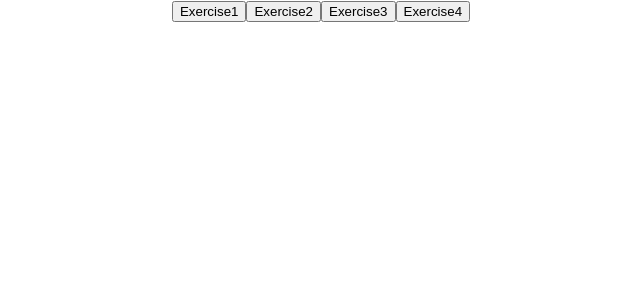
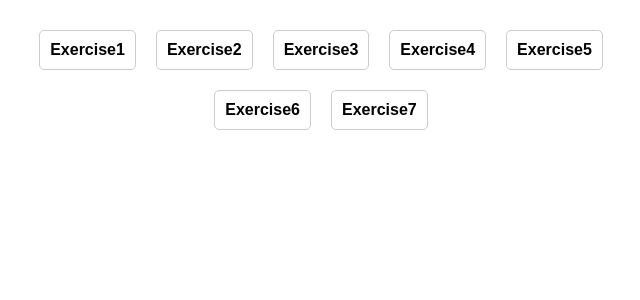
Before and after one commit to nhlong1512/longnguyen-np, a React (Create React App) app: page / in a window 1280 px wide. Shown: the top 300 px of the page, without its empty margins (319-959 px from the left). Built offline with nearby package versions, Linux system fonts and the light colour scheme.

Commit message:
Add exercise 5 - exericse 7

```diff
--- a/src/App.tsx
+++ b/src/App.tsx
@@ -4,9 +4,21 @@ import Exercise1 from "./components/Exercise1";
 import Exercise2 from "./components/Exercise2";
 import Exercise3 from "./components/Exercise3";
 import Exercise4 from "./components/Exercise4";
+import Exercise5 from "./components/Exercise5";
+import Exercise6 from "./components/Exercise6";
+import Exercise7 from "./components/Exercise7";
 
 function App() {
-  const [activeTab, setActiveTab] = useState<string>("component1");
+  const [activeTab, setActiveTab] = useState<string>("");
+  const [tabList, setTabLsit] = useState<string[]>([
+    "Exercise1",
+    "Exercise2",
+    "Exercise3",
+    "Exercise4",
+    "Exercise5",
+    "Exercise6",
+    "Exercise7",
+  ]);
 
   const handleTabClick = (tab: string) => {
     setActiveTab(tab);
@@ -14,25 +26,44 @@ function App() {
 
   const renderComponent = () => {
     switch (activeTab) {
-      case "exercise1":
+      case "Exercise1":
         return <Exercise1 />;
-      case "exercise2":
+      case "Exercise2":
         return <Exercise2 />;
-      case "exercise3":
+      case "Exercise3":
         return <Exercise3 />;
-      case "exercise4":
+      case "Exercise4":
         return <Exercise4 />;
+      case "Exercise5":
+        return <Exercise5 />;
+      case "Exercise6":
+        return <Exercise6 />;
+      case "Exercise7":
+        return <Exercise7 />;
       default:
         return null;
     }
   };
   return (
-    <div className="App">
-      <div>
-        <button onClick={() => handleTabClick("exercise1")}>Exercise1</button>
-        <button onClick={() => handleTabClick("exercise2")}>Exercise2</button>
-        <button onClick={() => handleTabClick("exercise3")}>Exercise3</button>
-        <button onClick={() => handleTabClick("exercise4")}>Exercise4</button>
+    <div className="App" style={{position:'relative'}}>
+      <div style={{position: 'absolute', top: '20px', left:'50%', transform: 'translateX(-50%)' }}>
+        {tabList.map((tab) => (
+          <button
+            onClick={() => handleTabClick(tab)}
+            style={{
+              padding: "10px",
+              fontSize: "16px",
+              fontWeight:'700',
+              borderRadius: "5px",
+              border: "1px solid #ccc",
+              margin: "10px",
+              backgroundColor: activeTab === tab ? "#f0153b" : "#fff",
+              color:activeTab === tab ? "#fff" : '#000',
+            }}
+          >
+            {tab}
+          </button>
+        ))}
       </div>
       {renderComponent()}
     </div>
--- a/src/components/Exercise2.tsx
+++ b/src/components/Exercise2.tsx
@@ -30,7 +30,7 @@ const Exercise2 = () => {
           {arrayAnimal.map((animal) => (
             <div
               key={animal}
-              style={{ border: "1px solid #ccc", padding: "20px 40px" }}
+              style={{ border: "1px solid #ccc", padding: "20px 40px", display:'flex', justifyContent:'start' }}
             >
               {animal}
             </div>
--- a/src/components/Exercise3.tsx
+++ b/src/components/Exercise3.tsx
@@ -32,7 +32,7 @@ const Exercise3 = () => {
         }}
       >
         {arrayCheckbox.map((checkbox) => (
-          <div>
+          <div style={{display:'flex', justifyContent:'start'}}>
             <input
               value={checkbox}
               key={checkbox}
--- a/src/components/Exercise4.tsx
+++ b/src/components/Exercise4.tsx
@@ -17,7 +17,7 @@ const Exercise4 = () => {
       }}
     >
       <p>Button has been clicked: {count} times</p>
-      <button onClick={handleButtonClick}>Click me</button>
+      <button onClick={handleButtonClick}>Click Me</button>
     </div>
   );
 };
--- /dev/null
+++ b/src/components/Exercise5.tsx
@@ -0,0 +1,47 @@
+import React, { useState } from "react";
+
+const Exercise5 = () => {
+  const [firstName, setFirstName] = useState<string>("");
+  const [lastName, setLastName] = useState<string>("");
+  const [fullName, setFullName] = useState<string>("");
+  const handleButtonClick = () => {
+    const fullName = `${firstName} ${lastName}`;
+    setFullName(fullName);
+  };
+  return (
+    <div
+      style={{
+        height: "100vh",
+        display: "flex",
+        justifyContent: "center",
+        alignItems: "center",
+        flexDirection: "column",
+      }}
+    >
+      <div>
+        <input
+          type="text"
+          id="firstName"
+          value={firstName}
+          placeholder = "First Name"
+          onChange={(e) => setFirstName(e.target.value)}
+          style={{fontSize:'16px', padding:'10px', borderRadius:'5px', border: '1px solid #ccc', marginBottom:'10px', width:'260px'}}
+        />
+      </div>
+      <div>
+        <input
+          type="text"
+          id="lastName"
+          value={lastName}
+          placeholder="Last Name"
+          onChange={(e) => setLastName(e.target.value)}
+          style={{fontSize:'16px', padding:'10px', borderRadius:'5px', border: '1px solid #ccc', marginBottom:'10px', width:'260px'}}
+        />
+      </div>
+      <button onClick={handleButtonClick} style ={{border:'none', fontSize:'20px', color:'#fff', backgroundColor:'#f0153b', padding:'10px 50px', fontWeight:'700', width:'280px', borderRadius:'10px', borderBottom:'5px solid #a30d36'}}>GREET ME</button>
+      {fullName && <p style={{fontSize:'20px', fontWeight:'700'}}>Full Name is: {fullName}!</p>}
+    </div>
+  );
+};
+
+export default Exercise5;
--- /dev/null
+++ b/src/components/Exercise6.tsx
@@ -0,0 +1,43 @@
+import React, { useState } from "react";
+import { Card } from "../models/ICard";
+
+const Exercise6 = () => {
+  const [listCard, setListCard] = useState<Card[]>([
+    {
+      id: "1",
+      setup: `What's the best thing about a Boolean?`,
+      punchline: `Even if you're wrong, you're only off by a bit.`,
+    },
+    {
+      id: "2",
+      setup: `Why do programmers wear glasses?`,
+      punchline: `Because they need to C#.`,
+    },
+  ]);
+  return (
+    <div
+      style={{
+        height: "100vh",
+        display: "flex",
+        justifyContent: "center",
+        alignItems: "center",
+        flexDirection: "row",
+        backgroundColor: "#e1f7dc",
+        gap: '20px'
+      }}
+    >
+      {listCard.map((card) => (
+        <div style={{padding:'20px 10px', border: '2px solid #ccc', borderRadius: '10px', width:'280px', height:'140px', backgroundColor: '#fff'}}>
+            <h3 style={{fontSize: '20px', fontWeight: '700'}}>
+                {card.setup}
+            </h3>
+            <p style ={{fontSize: '14px'}}>
+                {card.punchline}
+            </p>
+        </div>
+      ))}
+    </div>
+  );
+};
+
+export default Exercise6;
--- /dev/null
+++ b/src/components/Exercise7.tsx
@@ -0,0 +1,47 @@
+import React, { useState } from "react";
+
+const Exercise7 = () => {
+  const [fruitList, setFruitList] = useState<string[]>([
+    "Banana",
+    "Apple",
+    "Orange",
+    "Mango",
+    "Pineapple",
+    "Watermelon",
+  ]);
+
+  const [search, setSearch] = useState<string>("");
+
+  const handleSearch = (event: React.ChangeEvent<HTMLInputElement>) => {
+    setSearch(event.target.value);
+  };
+
+  const filterFruits = fruitList.filter((fruit) =>
+    fruit.toLowerCase().includes(search.toLowerCase())
+  );
+
+  return (
+    <div
+      style={{
+        height: "100vh",
+        display: "flex",
+        alignItems: "center",
+        flexDirection: "column",
+        gap:'20px'
+
+      }}
+    >
+      <div style={{ display: "flex", gap:'10px', fontSize:'20px', justifyContent:'center', alignItems: 'center', marginTop:'200px' }}>
+        <label htmlFor="search"> Search: </label>
+        <input type="text" name="search" onChange={handleSearch} style={{fontSize:'16px', padding:'10px', borderRadius:'5px', border: '1px solid #ccc', marginBottom:'10px', width:'260px'}} />
+      </div>
+      <div style ={{display: 'flex', flexDirection: 'column', gap: '20px', fontSize:'20px'}}>
+        {filterFruits.map((fruit) => (
+          <div key={fruit}>{fruit}</div>
+        ))}
+      </div>
+    </div>
+  );
+};
+
+export default Exercise7;
--- /dev/null
+++ b/src/models/ICard.tsx
@@ -0,0 +1,5 @@
+export interface Card {
+  id: string;
+  setup: string;
+  punchline: string;
+}
```
